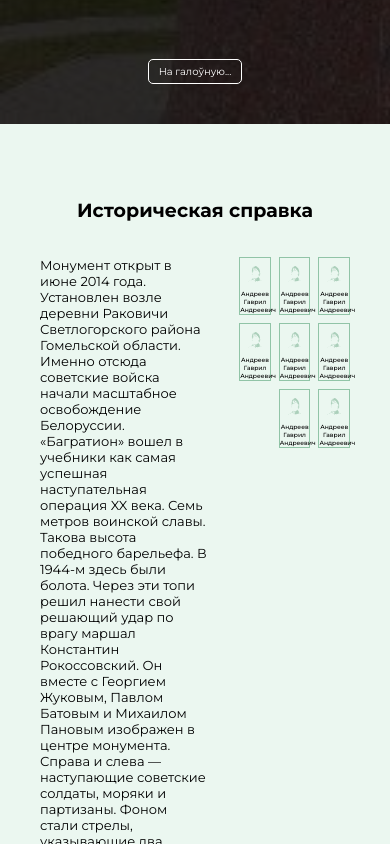
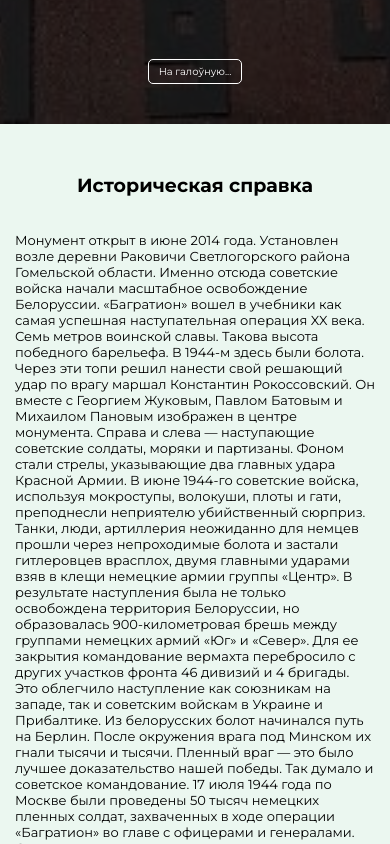
Before and after one commit to pbtyt/svetlogorsk_react, a React (Vite) app: page /svetlogorsk_react/1 in a window 390 px wide. Shown: the part 720-1564 px from the top of the page. Built offline with nearby package versions, Linux system fonts and the light colour scheme.

Commit message:
fix: responsive styles)))

```diff
--- a/src/components/HeroCard/HeroCard.module.css
+++ b/src/components/HeroCard/HeroCard.module.css
@@ -15,7 +15,7 @@
 .heroName{
     font-weight: 500;
     text-align: center;
-    font-size: 14px;
+    font-size: .8rem;
 }
 
 @media screen and (min-width: 320px) and (max-width: 480px){
--- a/src/pages/InfoPage/InfoPage.jsx
+++ b/src/pages/InfoPage/InfoPage.jsx
@@ -19,7 +19,7 @@ const InfoPage = () => {
   return (
     <>
         {/* style={{backgroundImage: `url(${data.img_path})`, backgroundSize: ''}} */}
-        <div className={styles.pageContainer} style={{backgroundImage: `url(${data.img_path})`, backgroundSize: '', backgroundPosition: 'unset'}}>
+        <div className={styles.pageContainer} style={{backgroundImage: `url(${data.img_path})`, backgroundSize: '', backgroundPosition: 'center'}}>
             {/* <video loop autoPlay muted className={styles.videoBackground}>
                 <source src={bgVideo} type='video/mp4'/>
             </video> */}
--- a/src/pages/InfoPage/InfoPage.module.css
+++ b/src/pages/InfoPage/InfoPage.module.css
@@ -123,6 +123,10 @@
 		font-weight: 400;
 	}
 
+	.main{
+		padding: 15px;
+	}
+
 	.mainTitle{
 		font-size: 19px;
 	}
@@ -132,6 +136,20 @@
 		font-size: 15px;
 	}
 
+	.mainInfoWrapper{
+		flex-direction: column;
+	}
+
+	.heroCardsWrapper{
+		width: 100%;
+	}
+
+	.heroCards{
+		flex-wrap: nowrap;
+		overflow-x: scroll;
+		justify-content: unset;
+	}
+
 	.mainInfoWrapper p{
 		font-size: 13px;
 	}
```
